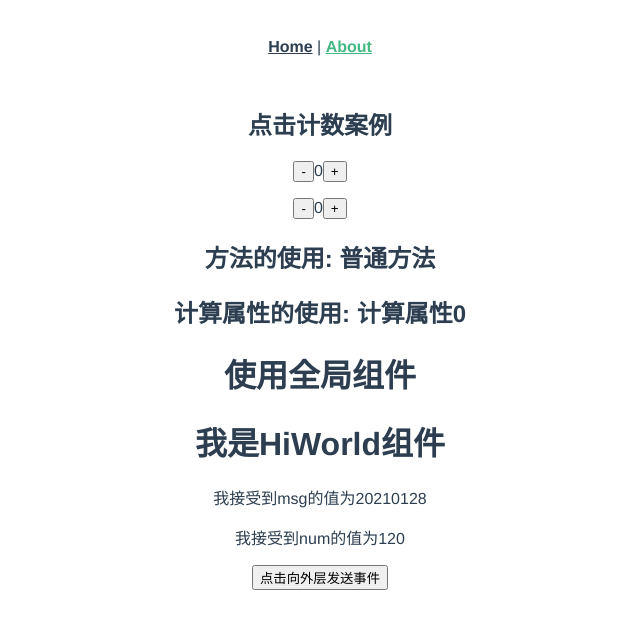
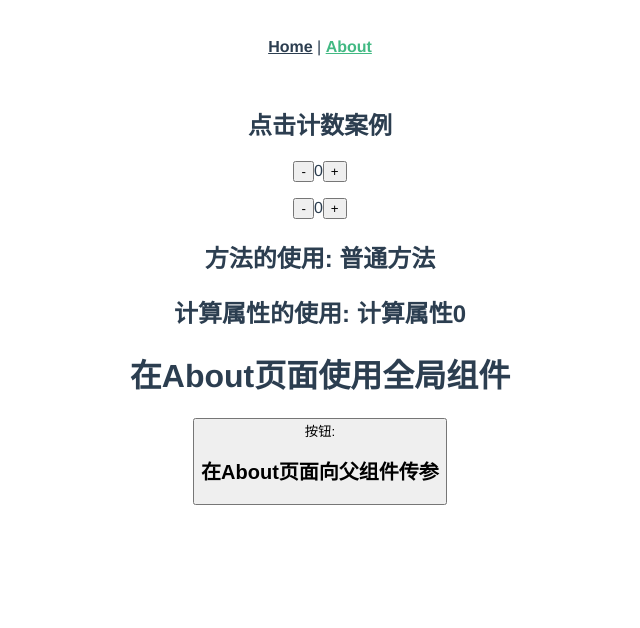
Before and after one commit to zzy0371/vue-helloworld, a Vue app: page /#/about in a window 1280 px wide. Shown: the top 628 px of the page, without its empty margins (320-960 px from the left). Built offline with nearby package versions, Linux system fonts and the light colour scheme.

Commit message:
VUE组件插槽
Signed-off-by: zzy0371 <496575233@qq.com>

```diff
--- a/src/components/HiWorld.vue
+++ b/src/components/HiWorld.vue
@@ -1,10 +1,13 @@
 <template>
 	<div>
-		<h1>我是HiWorld组件</h1>
+		<!-- <h1>我是HiWorld组件</h1>
 		<p>我接受到msg的值为{{msg}}</p>
-		<p>我接受到num的值为{{num}}</p>
+		<p>我接受到num的值为{{num}}</p> -->
 
-		<button @click="tellparent">点击向外层发送事件</button>
+		<slot name="top"></slot>
+
+		<button @click="tellparent"> 按钮: <slot name="inner"></slot> </button>
+
 	</div>
 </template>
 
--- a/src/views/About.vue
+++ b/src/views/About.vue
@@ -18,8 +18,9 @@
 		<h2>计算属性的使用: {{ comput1 }}</h2>
 	</div>
 	<div>
-		<h1>使用全局组件</h1>
-		<HiWorld msg="20210128" :num="num3" @toparent="method1"></HiWorld>
+		<HiWorld msg="20210128" :num="num3" @toparent="method1">
+		<h1 slot="top">在About页面使用全局组件</h1>
+		<h2 slot="inner">在About页面向父组件传参</h2> </HiWorld>
 	</div>
   </div>
 </template>
--- a/src/views/Home.vue
+++ b/src/views/Home.vue
@@ -3,8 +3,9 @@
     <img alt="Vue logo" src="../assets/logo.png">
     <HelloWorld msg="Welcome to Your Vue.js App"/>
 	<div>
-		<h1>使用全局组件</h1>
-		<HiWorld :num="10" @toparent="method1"></HiWorld>
+		<HiWorld :num="10" @toparent="method1">
+		<h1 slot="inner">在Home页面使用全局组件</h1>
+		<h2 slot="top">在Home页面向父组件传参</h2>  </HiWorld>
 	</div>
   </div>
 </template>
```
